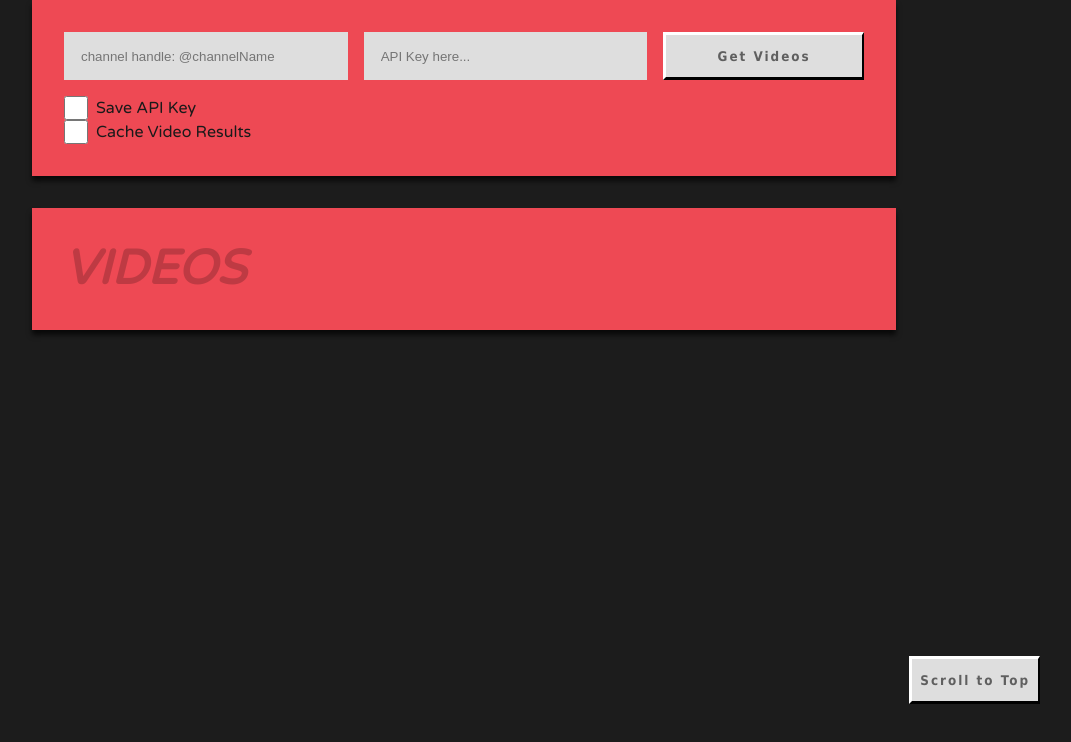
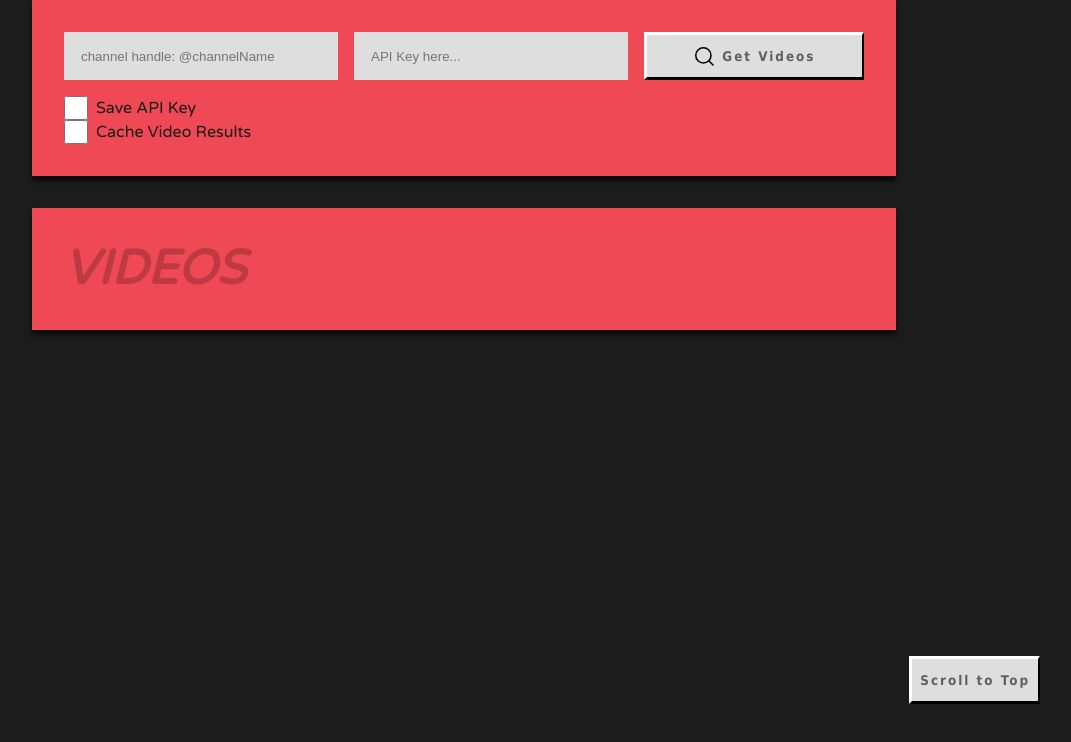
Before and after one commit to Liam-00/ListerForYoutube, a React app: page / in a window 1280 px wide. Shown: the top 742 px of the page, without its empty margins (176-1247 px from the left). Built offline with nearby package versions, Linux system fonts and the light colour scheme.

Commit message:
add icon to button

```diff
--- a/src/components/InputForm.jsx
+++ b/src/components/InputForm.jsx
@@ -21,7 +21,9 @@ const InputForm = ({formState, handleChange, handleSubmit}) => {
                     value={formState.api_key}
                     onChange={handleChange}
                     autoComplete="off"/>
-                <button type="submit" id="button_submit" className="button inputform_button">Get Videos</button>
+                <button type="submit" id="button_submit" className="button inputform_button">
+                    <svg viewBox='0 0 48 48'><use href="/icons/icon_map.svg#i_search"></use></svg>Get Videos
+                </button>
             </div>
 
             <div className="inputform_col">
```
